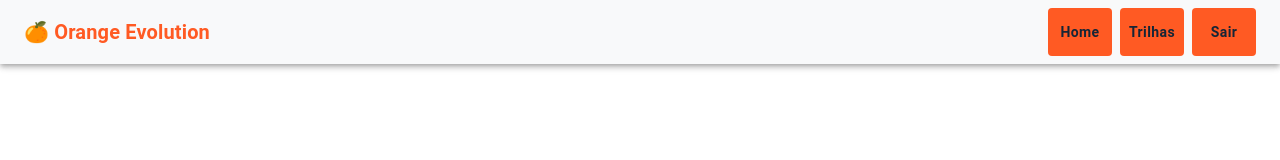
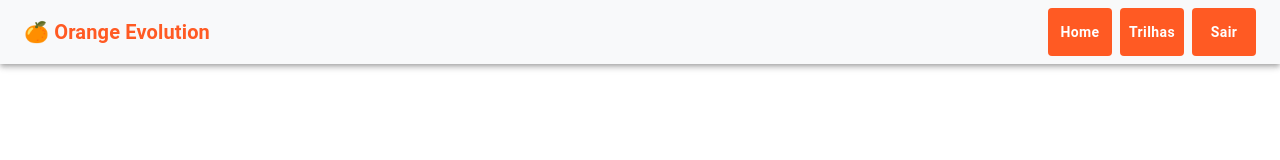
Before and after one commit to squad34-2022/hackathon_squad34_frontend, a React (Vite) app: page /trilhas in a window 1280 px wide. Shown: the top 160 px of the page. Built offline with nearby package versions, Linux system fonts and the light colour scheme.

Commit message:
:lipstick: feat: Tweaking navbar colors

```diff
--- a/src/components/Navbar/Navbar.jsx
+++ b/src/components/Navbar/Navbar.jsx
@@ -6,10 +6,6 @@ import Typography from "@mui/material/Typography";
 import * as React from "react";
 
 import "./navbar.css";
-
-// to-do:
-// criar verificação de usuário logado para mostrar a navbar
-// conectar as rotas do menu dinamicamente (usar react-router-dom?)
 
 export default function Navbar() {
   return (
--- a/src/components/Navbar/navbar.css
+++ b/src/components/Navbar/navbar.css
@@ -8,7 +8,6 @@
 }
 
 .navbar-menu {
-  color: #152536 !important;
   margin-left: 0.5rem !important;
   border-radius: 4px !important;
 }
```
